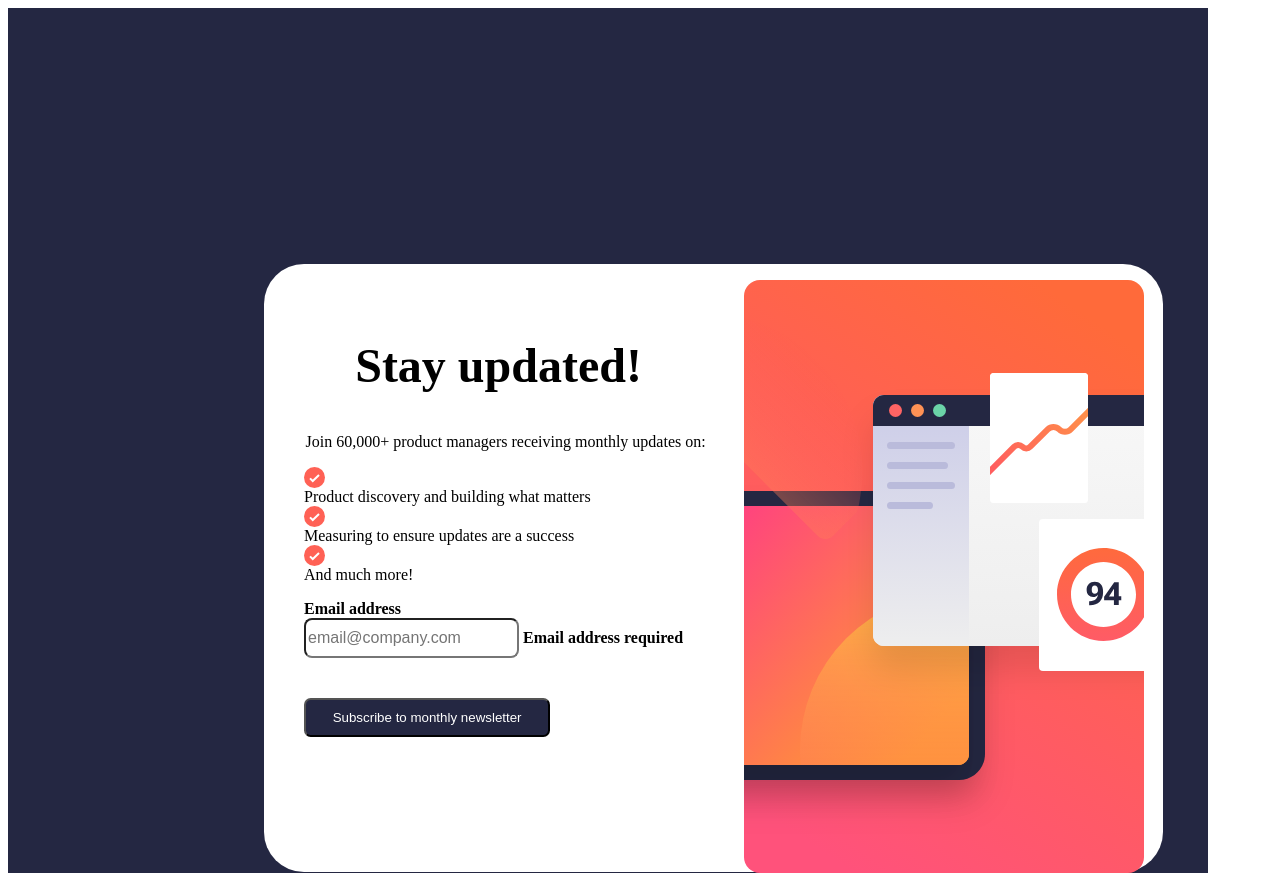
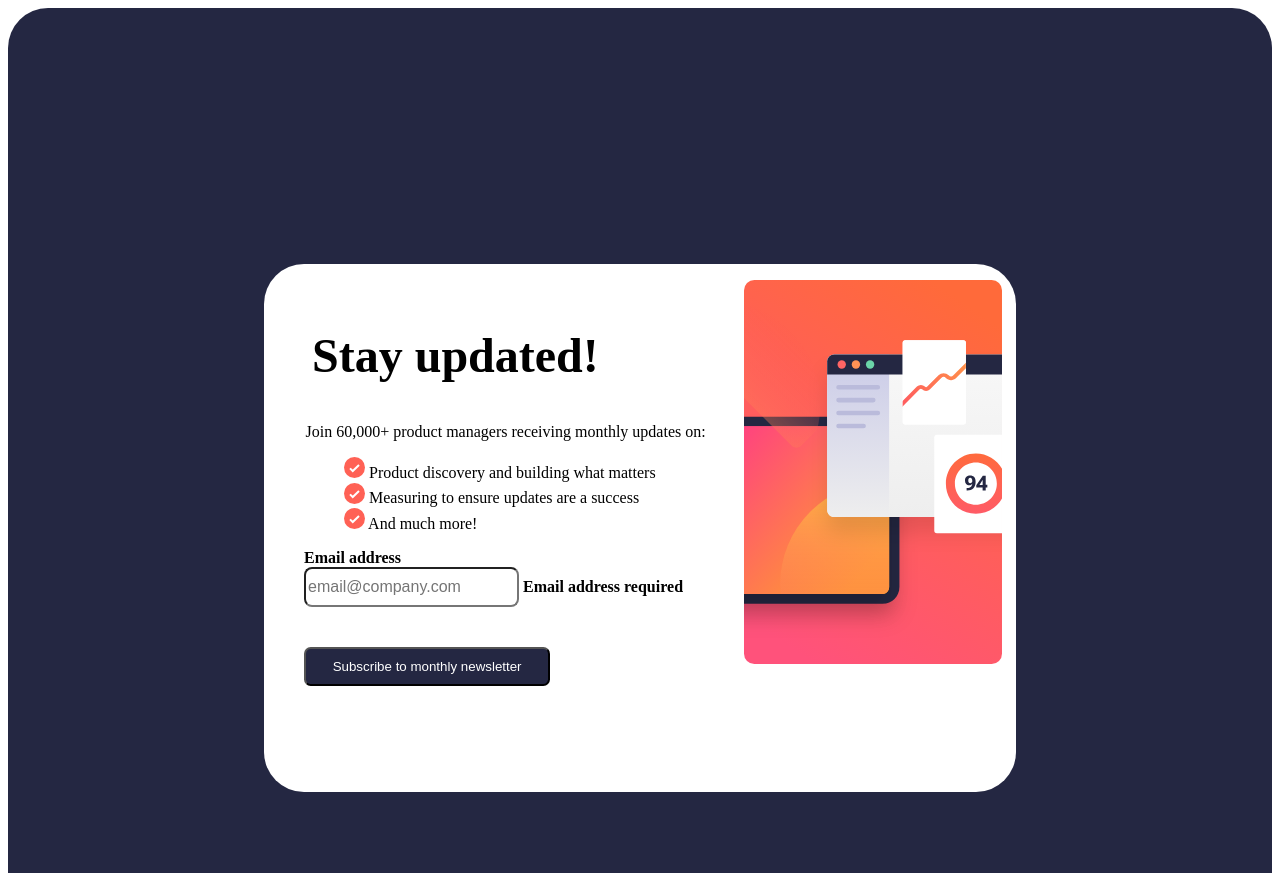
Before and after one commit to mverma45/fem-nsu, a plain HTML site: page index.html in a window 1280 px wide. Shown: the top 873 px of the page. Drawn offline with Linux system fonts and the light colour scheme.

Commit message:
fem-nsu updating styling

```diff
--- a/JavaScript/script.js
+++ b/JavaScript/script.js
@@ -1,3 +1,7 @@
-function subBtn() {
-	alert('Thanks for subscribing! A confirmation email has been sent');
+function changeStyling() {
+	let btn = document.getElementsByClassName('subBtn');
+
+	for (let i = 0; i < btn.length; i++) {
+		btn[i].style.color = 'red';
+	}
 }
--- a/Styling/styles.css
+++ b/Styling/styles.css
@@ -40,23 +40,23 @@ Box Sizing
 }
 
 img {
-	max-width: 100%;
-	display: block;
+	max-width: 95%;
+	padding-top: 0.03rem;
+	/* padding-bottom: 0.5em; */
 }
 
 .mainContainer {
 	background-color: var(--clr-neutral-800);
-	max-width: 75em;
-	max-height: 55em;
+	max-width: 89em;
 	/* top | right | bottom | left */
 	padding: 1em;
+	border-radius: var(--fs-900);
 }
 
 .container {
 	position: relative;
-	width: 77%;
-	max-width: 70em;
-	height: 38em;
+	width: 58em auto;
+	height: 33em;
 	padding-top: var(--fs-400);
 	margin: 15em;
 	border-radius: var(--fs-900);
@@ -77,17 +77,13 @@ img {
 .update {
 	font-size: 3em;
 	font-weight: 700;
-	padding-left: 1.9em;
-	margin-top: 1.2em;
+	padding-left: 1em;
+	margin-top: 1em;
 }
 
 .monthlyUpdates {
 	padding-top: var(--fs-900);
 	padding-left: 2.6em;
-}
-
-.productList {
-	padding: 0;
 }
 
 .imgSide {
```
